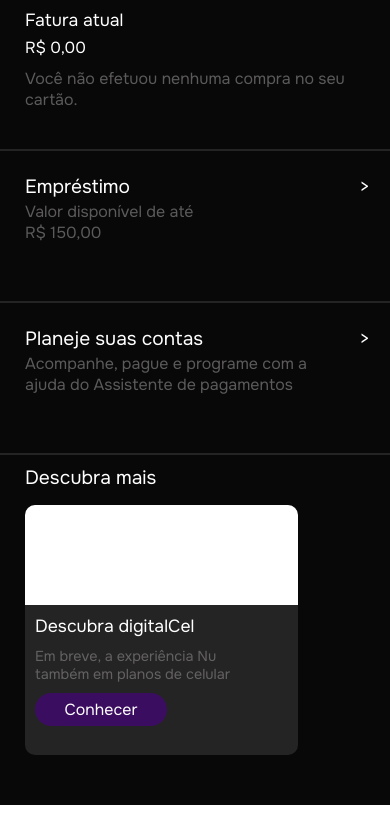
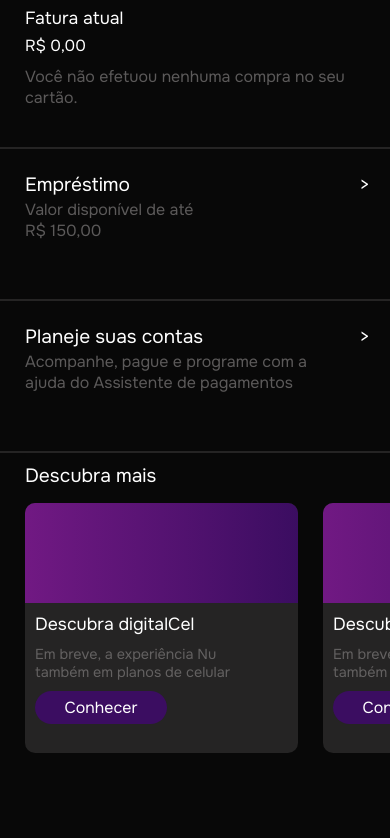
Before and after one commit to lucassantDev/moldeNubank, a plain HTML site: page index.html in a window 390 px wide. Shown: the part 555-1393 px from the top of the page. Before the commit the page ends 1360 px from the top, so only its background shows below. Drawn offline with nearby package versions, Linux system fonts and the light colour scheme.

Commit message:
fim do projeto moldeNubank - 2025-02-08

```diff
--- a/index.html
+++ b/index.html
@@ -143,9 +143,34 @@
         <div class="linha"></div>
         <!-- FIM DIV'S EMPRESTIMO-PLANEJAMENTO -->
 
+        <div id="titulo-descubraMais">
+            Descubra mais
+        </div>
+
         <div id="descubraMais">
-            <div id="titulo-descubraMais">
-                Descubra mais
+
+            <div class="blocos">
+                <div class="imagemBlocos"></div>
+                <div class="textoBlocos">
+                    <p>Descubra digitalCel</p>
+                    <p>
+                        Em breve, a experiência Nu <br>
+                        também em planos de celular
+                    </p>
+                </div>
+                <div class="startButton">Conhecer</div>
+            </div>
+
+            <div class="blocos">
+                <div class="imagemBlocos"></div>
+                <div class="textoBlocos">
+                    <p>Descubra digitalCel</p>
+                    <p>
+                        Em breve, a experiência Nu <br>
+                        também em planos de celular
+                    </p>
+                </div>
+                <div class="startButton">Conhecer</div>
             </div>
 
             <div class="blocos">
--- a/style.css
+++ b/style.css
@@ -140,7 +140,6 @@ body{
         width: 100vw;
         height: 120px;
         display: flex;
-        border: 1px solid red;
         overflow-x: auto ;
     }
 
@@ -276,7 +275,6 @@ body{
     .Emprestimo-Planejamento{
         width: 100%;
         height: 150px;
-        /* border: 1px solid red; */
     }
 
     .Valor-Acompanhamento{
@@ -287,12 +285,6 @@ body{
     }
     /* Fim do estilo -> emprestimo-planejamento */
 
-    #descubraMais{
-        width: 100%;
-        height: 300px;
-        /* border: 1px solid red; */
-    }
-
     #titulo-descubraMais{
         font-size: 1.2rem;
         color: #ffffff;
@@ -301,8 +293,19 @@ body{
         margin-top: 10px;
     }
 
+    #descubraMais{
+        width: 100%;
+        height: 300px;
+        display: flex;
+        overflow-x: auto;
+    }
+
+    #descubraMais::-webkit-scrollbar{
+        width: 0px;
+    }
+
     .blocos{
-        width: 70%;
+        min-width: 70%;
         height: 250px;
         border-radius: 10px;
         background-color: #313030b9;
@@ -314,7 +317,7 @@ body{
         width: 100%;
         height: 40%;
         border-radius: 10px 10px 0px 0px;
-        background-color: #ffffff;
+        background-image: linear-gradient( to left, #3b0d61, #711983);
     }
 
     .textoBlocos p:nth-of-type(1){
@@ -336,7 +339,6 @@ body{
         padding: 6px;
         font-size: 1rem;
         border-radius: 25px;
-        /* border: 1px solid red; */
         background-color: #3b0d61;
         color: #ffffff;
         margin-left: 10px;
```
